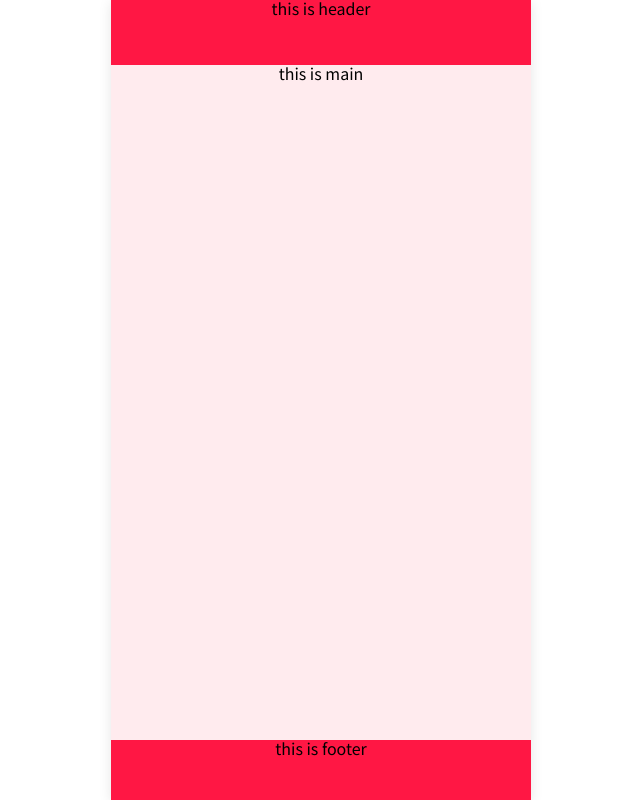
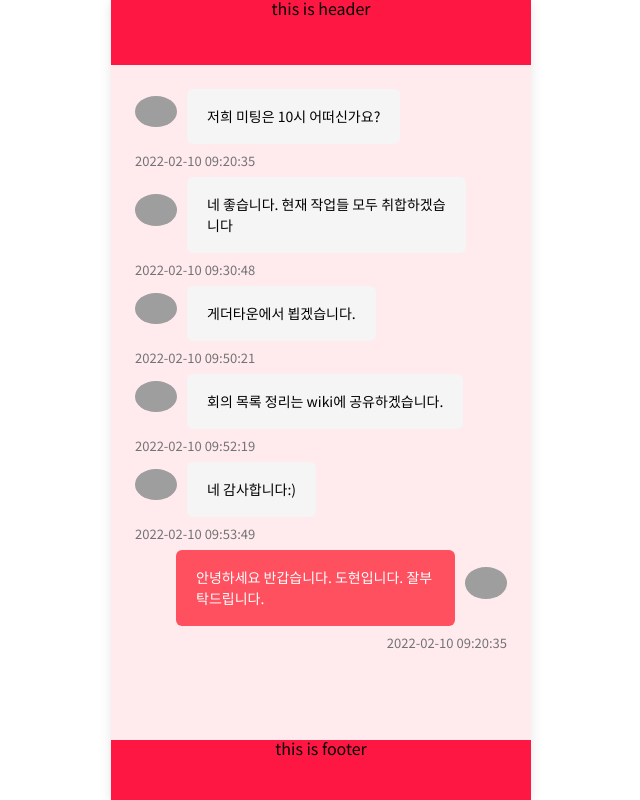
Before and after one commit to 2201infinity/swit-messenger, a React (Create React App) app: page / in a window 1280 px wide. Shown: the whole page, without its empty margins (319-959 px from the left). Built offline with nearby package versions, Linux system fonts and the light colour scheme; grey boxes are pictures that could not be loaded.

Commit message:
refactor: ImageBox 컴포넌트 src 데이터 props로 입력 받도록 수정 fix: status 데이터 오류 수정 style: othersChatBackground 컬러 수정 feat: Message 컴포넌트 구현 feat: ChatRoom 컴포넌트 구현

```diff
--- /dev/null
+++ b/src/components/ChatRoom.tsx
@@ -0,0 +1,60 @@
+import styled from 'styled-components';
+import ImageBox from './common/ImageBox';
+import { Message } from './Message';
+import datas from '../utils/data.json';
+import { IMessage } from 'types/message';
+// import { useSelector } from 'react-redux';
+// import { userSelecter } from 'stores/user';
+
+export const ChatRoom = () => {
+  // const user = useSelector(userSelecter);
+
+  return (
+    <ChatRoomBox>
+      {datas.messages.map((message: IMessage) => {
+        const { userName, profileImage, date, content } = message;
+        return (
+          <div key={`${userName}_${content}`}>
+            {/* userName === user */}
+            <MessageBox isMyMessage={false}>
+              <ImageBox imageSrc={profileImage} />
+              <Message myMessage={false}>{content}</Message>
+              <span>{date}</span>
+            </MessageBox>
+          </div>
+        );
+      })}
+      {/* sample */}
+      <div>
+        <MessageBox isMyMessage={true}>
+          <ImageBox imageSrc="https://i.ibb.co/LNw3QCV/image.png" />
+          <Message myMessage={true}>
+            안녕하세요 반갑습니다. 도현입니다. 잘부탁드립니다.
+          </Message>
+          <span>2022-02-10 09:20:35</span>
+        </MessageBox>
+      </div>
+    </ChatRoomBox>
+  );
+};
+
+const ChatRoomBox = styled.div`
+  background-color: transparent;
+  padding: 24px 24px 0;
+  display: flex;
+  flex-direction: column;
+`;
+
+const MessageBox = styled.div<{ isMyMessage: boolean }>`
+  display: flex;
+  flex-direction: ${(props) => (props.isMyMessage ? 'row-reverse' : 'row')};
+  align-items: center;
+  margin-bottom: 10px;
+  flex-wrap: wrap;
+  span {
+    width: ${(props) => (props.isMyMessage ? 'auto' : '100%')};
+    font-size: ${({ theme }) => theme.fontSize.smallText};
+    color: ${({ theme }) => theme.colors.gray};
+    margin-top: 10px;
+  }
+`;
--- /dev/null
+++ b/src/components/Message.tsx
@@ -0,0 +1,32 @@
+import styled, { css } from 'styled-components';
+
+interface IMyMessageProps {
+  myMessage?: boolean;
+  children: React.ReactNode;
+}
+
+export const Message = ({ myMessage = false, children }: IMyMessageProps) => {
+  return (
+    <MessageContainer isMyMessage={myMessage}>{children}</MessageContainer>
+  );
+};
+
+const MessageContainer = styled.div<{ isMyMessage: boolean }>`
+  ${(props) =>
+    props.isMyMessage
+      ? css`
+          background: ${({ theme }) => theme.colors.myChatBackground};
+          color: ${({ theme }) => theme.colors.white};
+          margin-right: 10px;
+        `
+      : css`
+          background: ${({ theme }) => theme.colors.othersChatBackground};
+          color: ${({ theme }) => theme.colors.black};
+          margin-left: 10px;
+        `}
+  font-size: ${({ theme }) => theme.fontSize.text};
+  padding: 17px 20px;
+  max-width: 75%;
+  border-radius: 6px;
+  line-height: 1.5;
+`;
--- a/src/components/common/ImageBox.tsx
+++ b/src/components/common/ImageBox.tsx
@@ -1,11 +1,13 @@
-import React from "react";
-import styled from "styled-components";
-import { IMessage } from "types/message";
+import React from 'react';
+import styled from 'styled-components';
 
-function ImageBox() {
+interface IImageSrcProps {
+  imageSrc: string;
+}
+function ImageBox({ imageSrc }: IImageSrcProps) {
   return (
     <Container>
-      <img src="https://i.ibb.co/LNw3QCV/image.png" alt="profileImage" />
+      <img src={imageSrc} alt="profileImage" />
     </Container>
   );
 }
--- a/src/pages/MainPage.tsx
+++ b/src/pages/MainPage.tsx
@@ -1,13 +1,16 @@
-import Footer from "components/Footer";
-import Header from "components/Header";
-import styled from "styled-components";
+import { ChatRoom } from 'components/ChatRoom';
+import Footer from 'components/Footer';
+import Header from 'components/Header';
+import styled from 'styled-components';
 
 function MainPage() {
   return (
     <MainContainer>
       <MainLayout>
         <Header />
-        <Content>this is main{/* 메인 영역  */}</Content>
+        <Content>
+          <ChatRoom />
+        </Content>
         <Footer />
       </MainLayout>
     </MainContainer>
@@ -27,7 +30,6 @@ const MainLayout = styled.div`
 
 const Content = styled.div`
   height: 100%;
-  text-align: center;
   padding-top: 65px;
   background-color: #ffebee;
 `;
--- a/src/styles/theme.ts
+++ b/src/styles/theme.ts
@@ -6,7 +6,7 @@ const colors = {
   black: '#000000',
   gray: '#737376',
   myChatBackground: '#ff505f',
-  othersChatBackground: '#ffffff',
+  othersChatBackground: '#f5f5f5',
   button: '#ffe5e8',
   buttonHover: '#ff505f',
   border: '#E6E6E6',
--- a/src/utils/data.json
+++ b/src/utils/data.json
@@ -6,7 +6,7 @@
       "profileImage": "https://i.ibb.co/LNw3QCV/image.png",
       "date": "2022-02-10 09:20:35",
       "content": "저희 미팅은 10시 어떠신가요?",
-      "status": "true"
+      "status": true
     },
     {
       "userId": 2,
@@ -14,7 +14,7 @@
       "profileImage": "https://i.ibb.co/DLRDn7h/image.png",
       "date": "2022-02-10 09:30:48",
       "content": "네 좋습니다. 현재 작업들 모두 취합하겠습니다",
-      "status": "true"
+      "status": true
     },
     {
       "userId": 3,
@@ -22,7 +22,7 @@
       "profileImage": "https://i.ibb.co/Hx4RLy8/image.png",
       "date": "2022-02-10 09:50:21",
       "content": "게더타운에서 뵙겠습니다.",
-      "status": "true"
+      "status": true
     },
     {
       "userId": 1,
@@ -30,7 +30,7 @@
       "profileImage": "https://i.ibb.co/LNw3QCV/image.png",
       "date": "2022-02-10 09:52:19",
       "content": "회의 목록 정리는 wiki에 공유하겠습니다.",
-      "status": "true"
+      "status": true
     },
     {
       "userId": 2,
@@ -38,7 +38,7 @@
       "profileImage": "https://i.ibb.co/DLRDn7h/image.png",
       "date": "2022-02-10 09:53:49",
       "content": "네 감사합니다:)",
-      "status": "true"
+      "status": true
     }
   ]
 }
```
